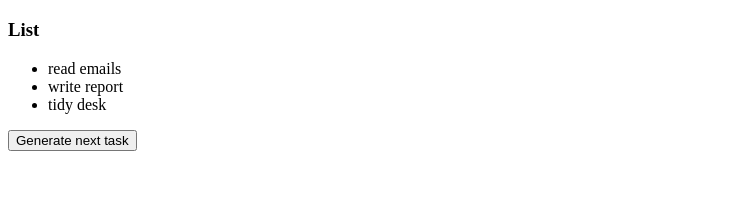
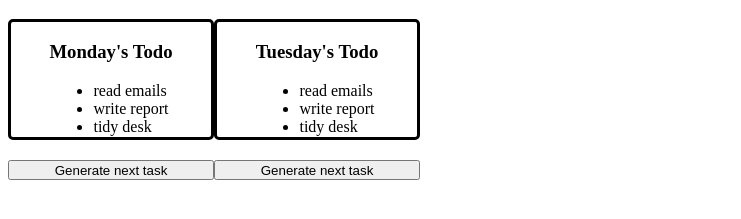
Before and after one commit to declan-rs/tasks, a plain HTML site: page index.html in a window 1280 px wide. Shown: the part 61-280 px from the top of the page, without its empty margins (0-741 px from the left). Drawn offline with Linux system fonts and the light colour scheme.

Commit message:
Support for multiple lists

```diff
--- a/app.js
+++ b/app.js
@@ -5,22 +5,46 @@ class List {
     }
 }
 
-const list = new List("List", ["read emails", "write report", "tidy desk"]);
-displayList(list);
+const taskList = new List("Monday's Todo", ["read emails", "write report", "tidy desk"]);
+initiateList(taskList);
 
-const generateButton = document.createElement("button");
-generateButton.innerText = "Generate next task";
-generateButton.addEventListener("click", () => {generateNextItem(list)});
-document.body.appendChild(generateButton);
+const taskList2 = new List("Tuesday's Todo", ["read emails", "write report", "tidy desk"]);
+initiateList(taskList2);
+
+function initiateList(list) {
+    const outerContainer = document.createElement("div");
+    outerContainer.classList.add("listContainer");
+    document.getElementById("body-div").appendChild(outerContainer);
+
+    const innerContainer = document.createElement("div");
+    innerContainer.id = list.title + "-container";
+    outerContainer.appendChild(innerContainer);
+    displayList(list);
+
+    const generateButton = document.createElement("button");
+    generateButton.innerText = "Generate next task";
+    generateButton.classList.add("generate-button");
+    generateButton.addEventListener("click", () => {generateNextItem(list)});
+    outerContainer.appendChild(generateButton);
+}
 
 function displayList(list) {
-    const container = document.getElementById("list");
+    let container = document.getElementById(list.title);
+
+    if(container == null) {
+        container = document.createElement("div");
+        container.id = list.title;
+        container.classList.add("list")
+        document.getElementById(list.title + "-container").appendChild(container);
+    }
     container.replaceChildren();
 
     const title = document.createElement("h3");
     title.textContent = list.title;
+    title.style.textAlign = "center";
 
     const ls = document.createElement("ul");
+    ls.style.margin = "1px";
 
     for(const item of list.items) {
         const renderedItem = document.createElement("li");
@@ -34,9 +58,15 @@ function displayList(list) {
 
 function generateNextItem(list) {
     const nextNum = Math.floor(Math.random() * list.items.length);
-    const nextTask = document.createElement("text");
-    nextTask.textContent = "Next task: " + list.items[nextNum] + "";
-    document.body.append(nextTask);
+    let nextTask = document.getElementById("next-task");
+
+    if(nextTask == null) {
+        nextTask = document.createElement("text");
+    }
+
+    nextTask.id = "next-task";
+    nextTask.textContent = "Next task: " + list.items[nextNum] + " ";
+    document.getElementById(list.title + "-container").parentElement.append(nextTask);
 
     list.items.splice(nextNum, 1);
     displayList(list);
--- a/index.html
+++ b/index.html
@@ -8,7 +8,7 @@
 </head>
 <body>
     <h1>Tasker</h1>
-    <div id="list"></div>
+    <div id="body-div"></div>
 
     <script src="app.js"></script>
 
--- a/styles.css
+++ b/styles.css
@@ -1,3 +1,27 @@
 h1 {
     text-align: center;
 }
+
+.generate-button {
+    height: 20px;
+}
+
+.list {
+    border: solid;
+    border-radius: 5px;
+    margin-bottom: 20px;
+    display: flex;
+    flex-direction: column;
+    align-items: center;
+    width: 200px;
+}
+
+.listContainer {
+    display: flex;
+    flex-direction: column;
+}
+
+#body-div {
+    /* width: 200px; */
+    display: flex;
+}
```
